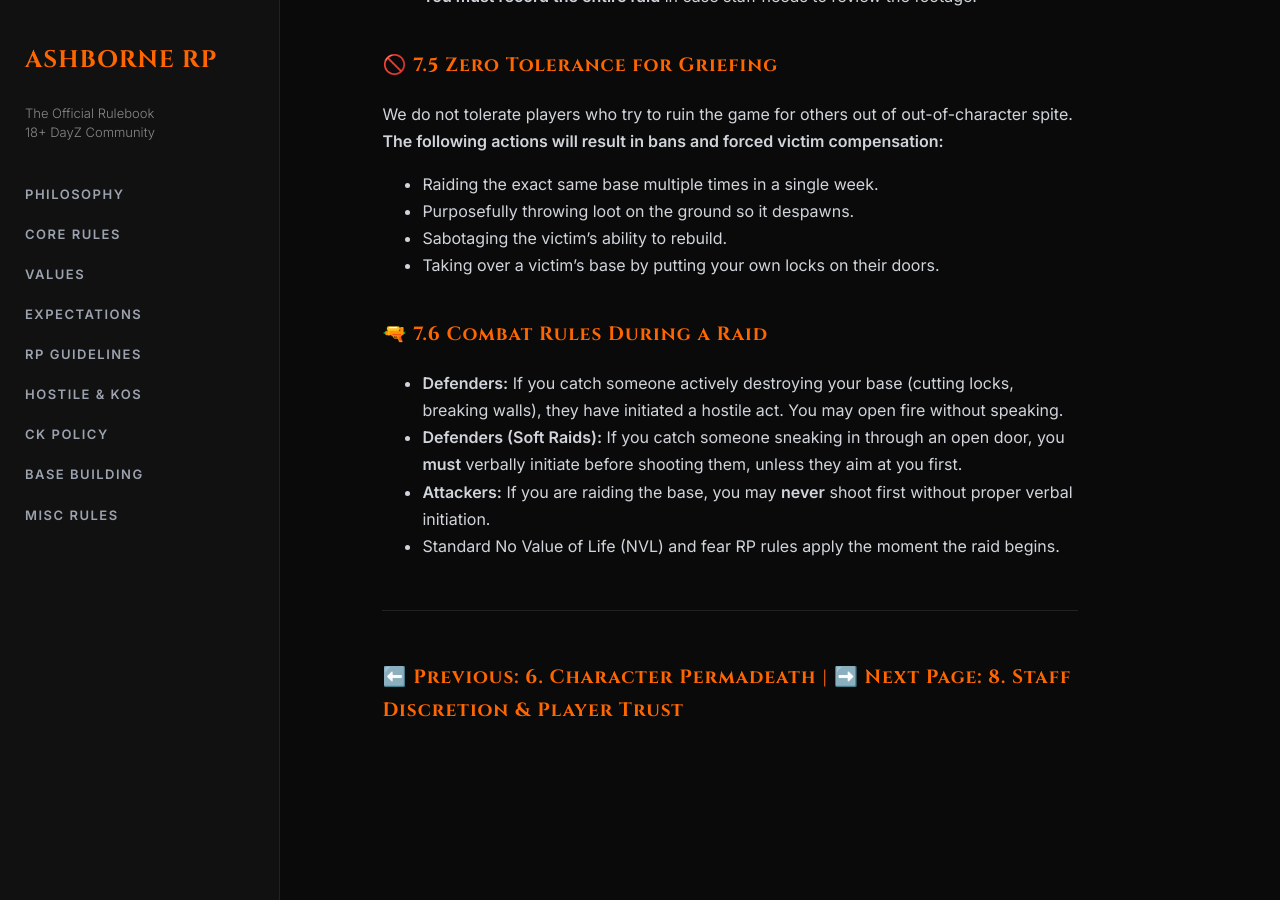
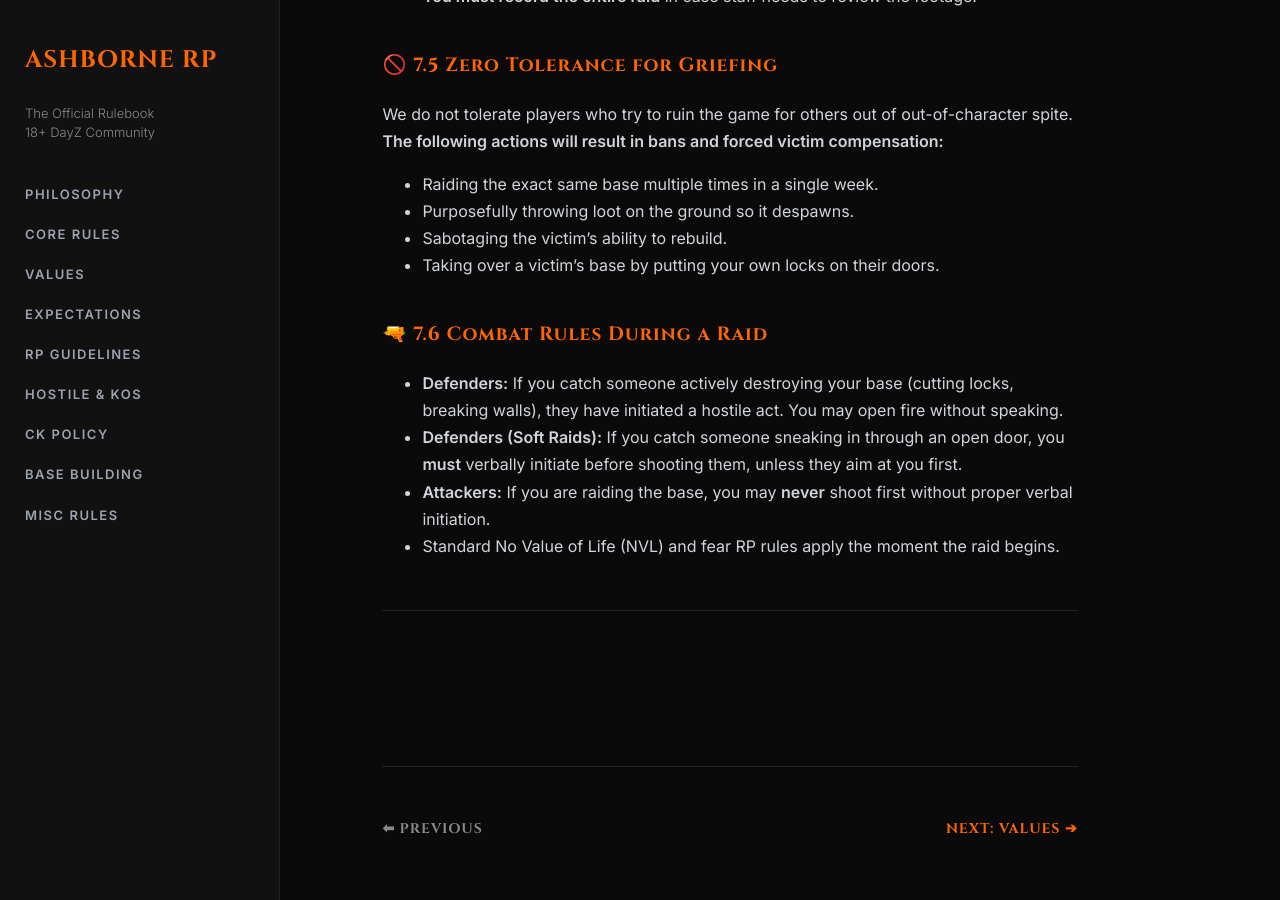
Before and after one commit to AshBorneRP/AshBorne-Rules, a Jekyll site: the page built from base-building.md, in a window 1280 px wide and 900 px high, scrolled down 2511 px. Built offline with Jekyll 4.4.1, drawn with Linux system fonts in a browser that asks for light colours; our own code applies the rules of GitHub Pages for plain Markdown files; before the commit the page ends 3317 px from its top, so only the background shows below that.

Commit message:
Update base-building.md

```diff
--- a/base-building.md
+++ b/base-building.md
@@ -76,4 +76,9 @@ We do not tolerate players who try to ruin the game for others out of out-of-cha
 
 ---
 
-### [⬅️ Previous: 6. Character Permadeath](character-kill-policy.md) | [➡️ Next Page: 8. Staff Discretion & Player Trust](staff-discretion.md)
+<br><br>
+<hr>
+<div style="display: flex; justify-content: space-between; font-family: 'Cinzel', serif; font-size: 14px; letter-spacing: 1px;">
+    <a href="./" style="text-decoration: none; color: #888;">⬅ PREVIOUS</a>
+    <a href="community-values" style="text-decoration: none; color: #ff6600;">NEXT: VALUES ➔</a>
+</div>
```
